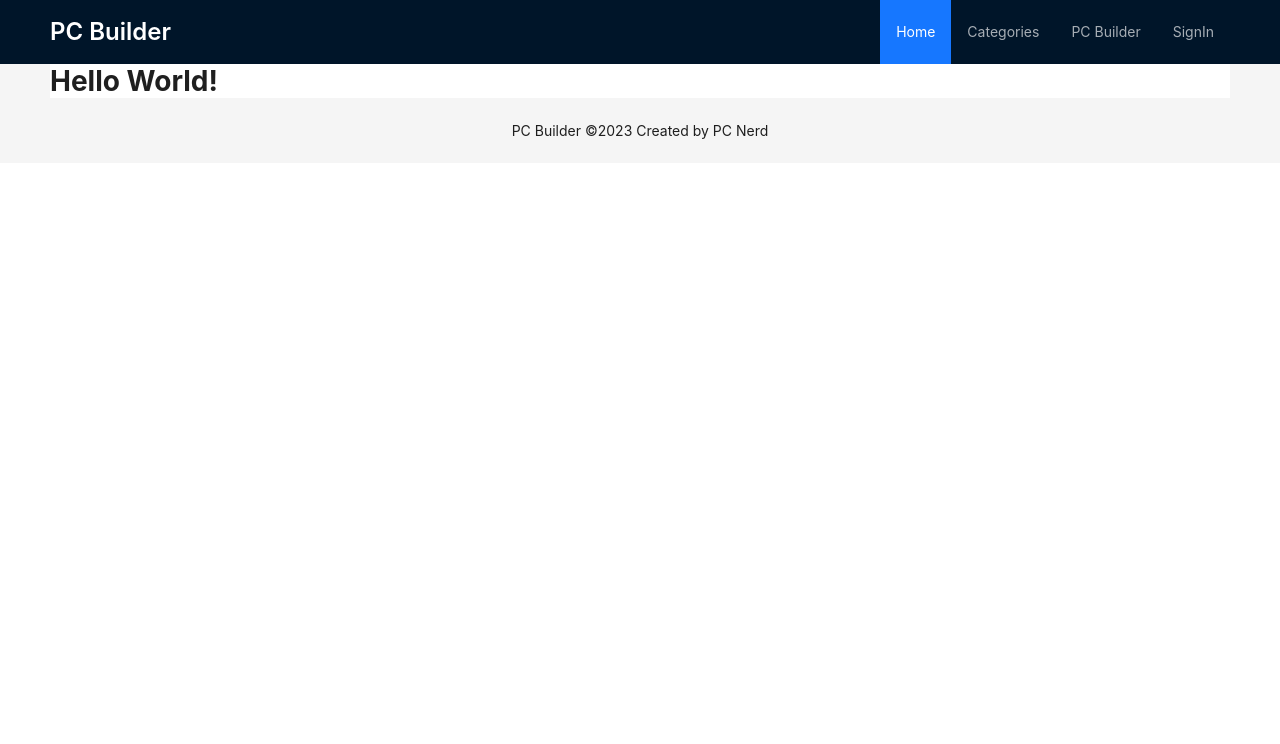
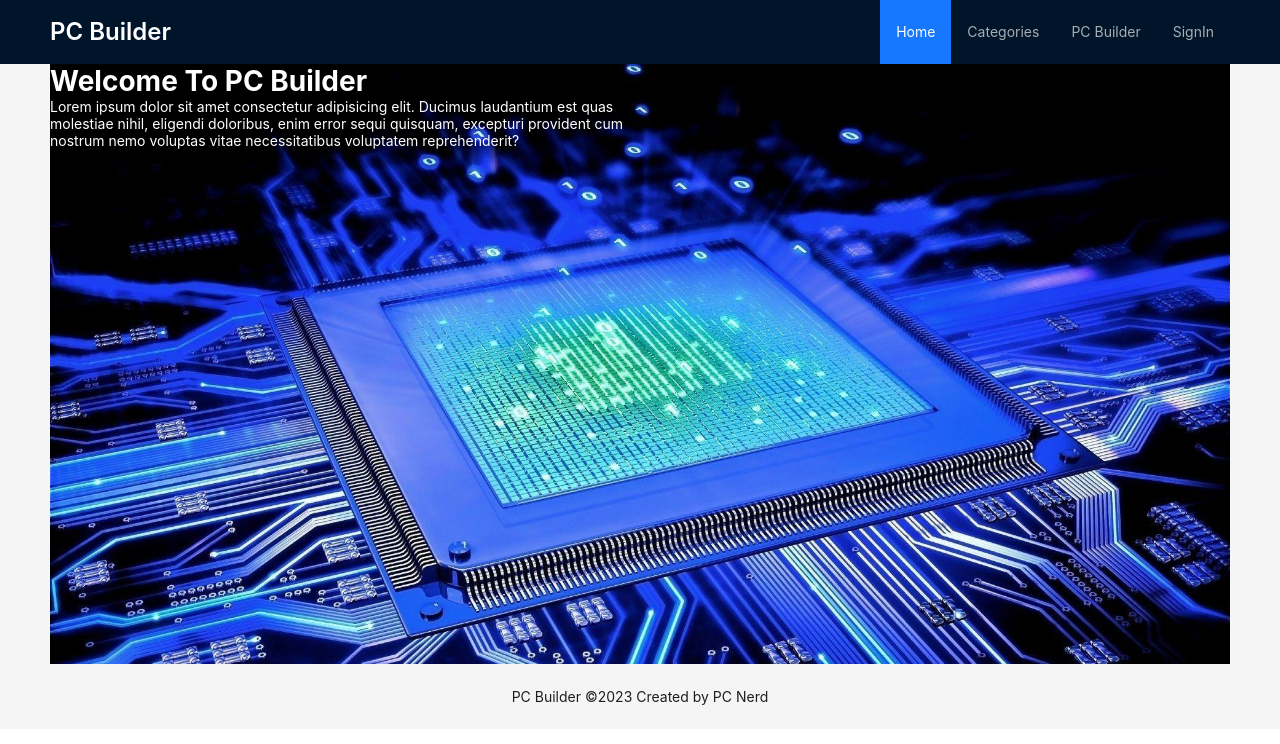
Before and after one commit to pallabbarman/pc-builder, a Next.js app: page / in a window 1280 px wide. Shown: the top 744 px of the page. Built offline with nearby package versions, Linux system fonts and the light colour scheme.

Commit message:
banner added

```diff
--- /dev/null
+++ b/src/components/Banner/index.tsx
@@ -0,0 +1,28 @@
+import { Col, Row } from 'antd';
+
+const Banner = () => {
+    return (
+        <Row
+            style={{
+                backgroundImage: 'url(/banner.jpg)',
+                backgroundSize: 'cover',
+                backgroundRepeat: 'no-repeat',
+                height: '600px',
+                color: 'white',
+            }}
+        >
+            <Col md={{ span: 12 }}>
+                <h1>Welcome To PC Builder</h1>
+                <p>
+                    Lorem ipsum dolor sit amet consectetur adipisicing elit.
+                    Ducimus laudantium est quas molestiae nihil, eligendi
+                    doloribus, enim error sequi quisquam, excepturi provident
+                    cum nostrum nemo voluptas vitae necessitatibus voluptatem
+                    reprehenderit?
+                </p>
+            </Col>
+        </Row>
+    );
+};
+
+export default Banner;
--- a/src/pages/index.tsx
+++ b/src/pages/index.tsx
@@ -1,3 +1,4 @@
+import Banner from '@/components/Banner';
 import RootLayout from '@/layouts/RootLayout';
 import Head from 'next/head';
 import type { ReactElement } from 'react';
@@ -16,7 +17,7 @@ export default function Home() {
                 />
                 <link rel="icon" href="/favicon.ico" />
             </Head>
-            <h1>Hello World!</h1>
+            <Banner />
         </>
     );
 }
```
Also changed, not shown: public/banner.jpg (added).
